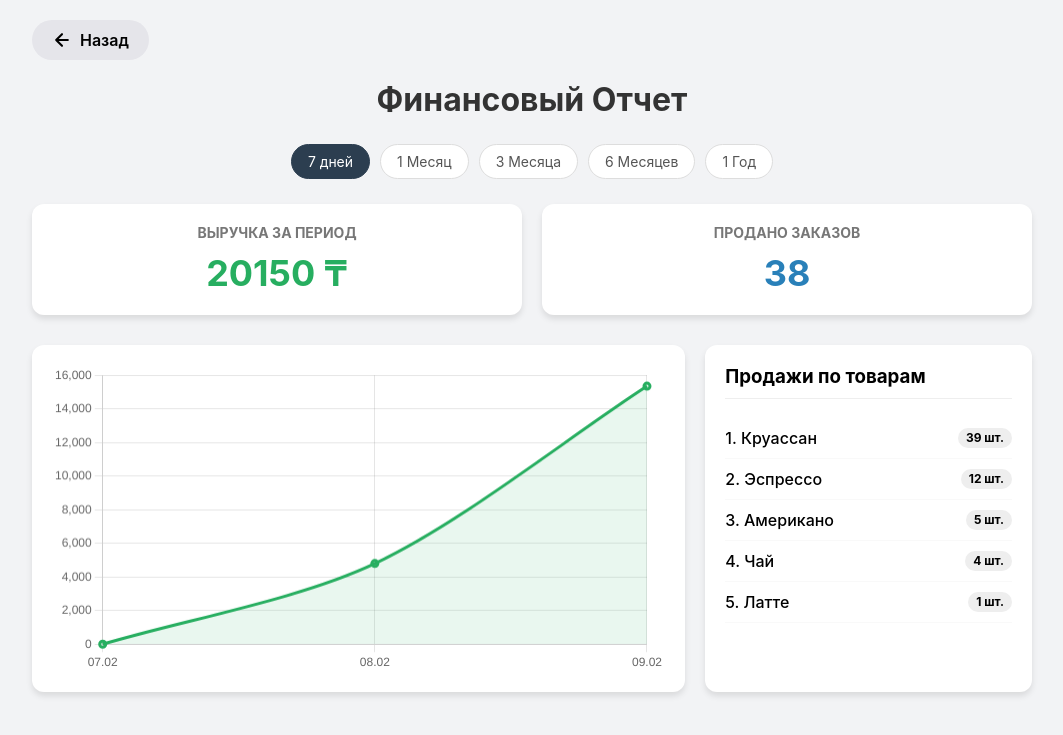
After one commit to warspaseman/coffee-crm, a Django app: page /analytics/ in a window 1280 px wide. The commit adds this page. Shown: the top 735 px of the page, without its empty margins (108-1171 px from the left). Run offline with Django 4.2, Linux system fonts and the light colour scheme; data comes from the database, SQL or seed files in the repository; both versions use the stored data as it was after the commit.

Commit message:
Final update: Analytics, Auto-order and Readme

```diff
--- /dev/null
+++ b/coffee/templates/coffee/analytics.html
@@ -0,0 +1,131 @@
+<!DOCTYPE html>
+<html lang="ru">
+<head>
+    <meta charset="UTF-8">
+    <title>Аналитика Кофейни</title>
+    <script src="https://cdn.jsdelivr.net/npm/chart.js"></script>
+    <style>
+        body { font-family: -apple-system, BlinkMacSystemFont, "Segoe UI", Roboto, sans-serif; background-color: #F2F3F5; margin: 0; padding: 20px; }
+        .dashboard { max-width: 1000px; margin: 0 auto; }
+
+        /* ОБНОВЛЕННАЯ КНОПКА НАЗАД (Как в настройках) */
+        .btn-back {
+            background-color: #E5E5EA; color: #000; padding: 10px 20px; border-radius: 20px;
+            text-decoration: none; font-weight: 600; display: inline-flex; align-items: center; gap: 8px;
+            border: none; transition: 0.2s; margin-bottom: 20px;
+        }
+        .btn-back:hover { background-color: #D1D1D6; }
+
+        h1 { text-align: center; color: #333; margin-bottom: 25px; margin-top: 0; }
+
+        /* Фильтры */
+        .filters { display: flex; justify-content: center; gap: 10px; margin-bottom: 25px; }
+        .filter-btn {
+            text-decoration: none; color: #555; background: white;
+            padding: 8px 16px; border-radius: 20px;
+            border: 1px solid #ddd; transition: 0.3s; font-size: 14px;
+        }
+        .filter-btn:hover { background: #eee; }
+        .filter-btn.active { background: #2c3e50; color: white; border-color: #2c3e50; }
+
+        /* Карточки */
+        .stats-grid { display: grid; grid-template-columns: 1fr 1fr; gap: 20px; margin-bottom: 30px; }
+        .card { background: white; padding: 20px; border-radius: 12px; box-shadow: 0 4px 6px rgba(0,0,0,0.1); text-align: center; }
+        .card h3 { margin: 0; color: #777; font-size: 14px; text-transform: uppercase; }
+        .card .number { font-size: 36px; font-weight: bold; color: #2c3e50; margin-top: 10px; }
+        .card .green { color: #27ae60; }
+        .card .blue { color: #2980b9; }
+
+        /* Сетка контента */
+        .content-grid { display: grid; grid-template-columns: 2fr 1fr; gap: 20px; }
+        .chart-container, .items-container { background: white; padding: 20px; border-radius: 12px; box-shadow: 0 4px 6px rgba(0,0,0,0.1); }
+
+        /* Список товаров */
+        .items-container h3 { margin-top: 0; border-bottom: 1px solid #eee; padding-bottom: 10px; }
+        .items-list { max-height: 400px; overflow-y: auto; }
+        .item-row { display: flex; justify-content: space-between; padding: 10px 0; border-bottom: 1px solid #f9f9f9; }
+        .item-name { font-weight: 500; }
+        .item-count { background: #eee; padding: 2px 8px; border-radius: 10px; font-size: 12px; font-weight: bold; }
+    </style>
+</head>
+<body>
+
+<div class="dashboard">
+    <a href="{% url 'settings' %}" class="btn-back">
+        <svg width="20" height="20" viewBox="0 0 24 24" fill="none" stroke="currentColor" stroke-width="2.5" stroke-linecap="round" stroke-linejoin="round"><path d="M19 12H5M12 19l-7-7 7-7"/></svg>
+        Назад
+    </a>
+
+    <h1>Финансовый Отчет</h1>
+
+    <div class="filters">
+        <a href="?period=7" class="filter-btn {% if period == '7' %}active{% endif %}">7 дней</a>
+        <a href="?period=30" class="filter-btn {% if period == '30' %}active{% endif %}">1 Месяц</a>
+        <a href="?period=90" class="filter-btn {% if period == '90' %}active{% endif %}">3 Месяца</a>
+        <a href="?period=180" class="filter-btn {% if period == '180' %}active{% endif %}">6 Месяцев</a>
+        <a href="?period=365" class="filter-btn {% if period == '365' %}active{% endif %}">1 Год</a>
+    </div>
+
+    <div class="stats-grid">
+        <div class="card">
+            <h3>Выручка за период</h3>
+            <div class="number green">{{ revenue }} ₸</div>
+        </div>
+        <div class="card">
+            <h3>Продано заказов</h3>
+            <div class="number blue">{{ orders_count }}</div>
+        </div>
+    </div>
+
+    <div class="content-grid">
+        <div class="chart-container">
+            <canvas id="salesChart"></canvas>
+        </div>
+
+        <div class="items-container">
+            <h3> Продажи по товарам</h3>
+            <div class="items-list">
+                {% if all_items %}
+                    {% for item in all_items %}
+                    <div class="item-row">
+                        <span class="item-name">{{ forloop.counter }}. {{ item.menu_item__name }}</span>
+                        <span class="item-count">{{ item.sold_count }} шт.</span>
+                    </div>
+                    {% endfor %}
+                {% else %}
+                    <p style="color: #999; text-align: center;">Нет продаж за этот период</p>
+                {% endif %}
+            </div>
+        </div>
+    </div>
+</div>
+
+<script>
+    const dates = JSON.parse('{{ chart_dates|safe }}');
+    const revenues = JSON.parse('{{ chart_revenues|safe }}');
+
+    const ctx = document.getElementById('salesChart').getContext('2d');
+    new Chart(ctx, {
+        type: 'line',
+        data: {
+            labels: dates,
+            datasets: [{
+                label: 'Выручка (₸)',
+                data: revenues,
+                borderColor: '#27ae60',
+                backgroundColor: 'rgba(39, 174, 96, 0.1)',
+                borderWidth: 3,
+                fill: true,
+                tension: 0.3
+            }]
+        },
+        options: {
+            responsive: true,
+            plugins: { legend: { display: false } },
+            scales: { y: { beginAtZero: true } }
+        }
+    });
+</script>
+
+</body>
+</html>
--- a/coffee/views.py
+++ b/coffee/views.py
@@ -6,7 +6,8 @@ from django.http import JsonResponse
 from django.views.decorators.csrf import csrf_exempt
 from django.utils import timezone
 from django.core.exceptions import ValidationError
-from django.db.models import Q # <--- НУЖНО ДЛЯ ФИЛЬТРОВ
+from django.db.models import Q, Sum, Count # Добавил Sum и Count
+from django.db.models.functions import TruncDate # Для графика по дням
 import json
 from .models import Order, OrderItem, MenuItem
 
@@ -22,19 +23,77 @@ def cashier_view(request):
 def barista_view(request):
     return render(request, 'coffee/barista.html')
 
-# НОВАЯ СТРАНИЦА: АРХИВ
+def settings_view(request):
+    return render(request, 'coffee/settings.html')
+
+# СТРАНИЦА: АРХИВ
 def archive_view(request):
     # Берем выполненные заказы за последние 24 часа
     orders = Order.objects.filter(
         status='completed',
         created_at__gte=timezone.now() - timezone.timedelta(days=1)
-    ).order_by('-created_at') # Сначала новые
+    ).order_by('-created_at')
 
     return render(request, 'coffee/archive.html', {'orders': orders})
 
+# СТРАНИЦА: АНАЛИТИКА (ОБНОВЛЕННАЯ)
+# coffee/views.py
+
 def analytics_view(request):
-    return render(request, 'coffee/analytics.html')
+    # 1. Получаем период из URL (по умолчанию 7 дней)
+    period = request.GET.get('period', '7')
 
+    # Карта дней: 'ключ_из_url': количество_дней
+    days_map = {
+        '7': 7,
+        '30': 30,
+        '90': 90,   # 3 месяца
+        '180': 180, # 6 месяцев
+        '365': 365  # 1 год
+    }
+    days = days_map.get(period, 7)
+
+    # Дата начала выборки
+    start_date = timezone.now() - timezone.timedelta(days=days)
+
+    # 2. Берем заказы ТОЛЬКО за выбранный период
+    orders_qs = Order.objects.filter(status='completed', created_at__gte=start_date)
+
+    # 3. Считаем общую выручку и кол-во заказов (по отфильтрованным данным)
+    total_stats = orders_qs.aggregate(
+        total_revenue=Sum('total_price'),
+        total_count=Count('id')
+    )
+    revenue = total_stats['total_revenue'] or 0
+    orders_count = total_stats['total_count'] or 0
+
+    # 4. СПИСОК ВСЕХ ТОВАРОВ (Убрали срез [:5])
+    # Считаем продажи конкретно за этот период
+    all_items = OrderItem.objects.filter(order__in=orders_qs)\
+        .values('menu_item__name')\
+        .annotate(sold_count=Sum('quantity'))\
+        .order_by('-sold_count') # Сортируем: от популярных к редким
+
+    # 5. График (Тоже фильтруем по дате)
+    daily_sales = orders_qs\
+        .annotate(date=TruncDate('created_at'))\
+        .values('date')\
+        .annotate(daily_revenue=Sum('total_price'))\
+        .order_by('date')
+
+    dates = [str(day['date'].strftime('%d.%m')) for day in daily_sales]
+    revenues = [float(day['daily_revenue']) for day in daily_sales]
+
+    context = {
+        'revenue': revenue,
+        'orders_count': orders_count,
+        'all_items': all_items,       # Передаем полный список
+        'chart_dates': json.dumps(dates),
+        'chart_revenues': json.dumps(revenues),
+        'period': period,             # Чтобы знать, какая кнопка активна
+    }
+
+    return render(request, 'coffee/analytics.html', context)
 
 # --- API (ЛОГИКА) ---
 
@@ -87,34 +146,60 @@ def api_create_order(request):
         try:
             data = json.loads(request.body)
             items = data.get('items', [])
-            if not items: return JsonResponse({'success': False, 'error': 'Пусто'})
+            if not items:
+                return JsonResponse({'success': False, 'error': 'Пусто'})
 
+            # 1. Сначала создаем ОДИН общий заказ
+            order = Order.objects.create(status='pending')
+
+            # 2. Добавляем товары в этот заказ
             for item_data in items:
                 try:
-                    order = Order.objects.create(status='pending')
                     menu_item = MenuItem.objects.get(name=item_data['name'])
-                    OrderItem.objects.create(order=order, menu_item=menu_item, quantity=1, size='M')
-                    try:
-                        order.finish_order()
-                    except ValidationError as e:
-                        print(f"Склад: {e}")
+                    OrderItem.objects.create(
+                        order=order,
+                        menu_item=menu_item,
+                        quantity=1,
+                        size='M'
+                    )
                 except MenuItem.DoesNotExist:
                     continue
+
+            # ВАЖНО: Считаем общую сумму заказа и сохраняем её (для аналитики)
+            total = sum(item.final_price for item in order.items.all())
+            order.total_price = total
+            order.save()
+
+            # 3. Списываем ингредиенты + Проверяем автозаказ (Email)
+            try:
+                order.deduct_ingredients()
+            except ValidationError as e:
+                print(f"Ошибка склада: {e}")
+                # Если ингредиентов нет, заказ все равно создан, но мы пишем ошибку в консоль
 
             return JsonResponse({'success': True})
         except Exception as e:
             return JsonResponse({'success': False, 'error': str(e)})
     return JsonResponse({'success': False})
 
-# --- ЗАГЛУШКИ ---
+# 4. API Меню (Чтобы касса знала товары)
+def menu_api(request):
+    items = MenuItem.objects.all()
+    data = []
+    for item in items:
+        data.append({
+            "id": item.id,
+            "name": item.name,
+            "price": item.price,
+            "category": item.category,
+        })
+    return JsonResponse({"menu": data})
+
+
+# --- ЗАГЛУШКИ (Если вдруг понадобятся старые функции) ---
 def create_order_view(request): return JsonResponse({"status": "ok"})
-def menu_api(request): return JsonResponse({"menu": []})
 def complete_order_api(request): return JsonResponse({"status": "completed"})
 
-# coffee/views.py
-
-def settings_view(request):
-    return render(request, 'coffee/settings.html')
 
 # --- АВТОРИЗАЦИЯ ---
 
```
Also changed, not shown: coffee/models.py (+82 -19 lines), coffee/templates/coffee/settings.html (+31 -5 lines), coffee_core/settings.py (+16 -0 lines), README.md (added), coffee/migrations/0002_order_total_price.py (added), coffee/migrations/0003_ingredient_reorder_sent.py (added), db.sqlite3, 1 other file.
